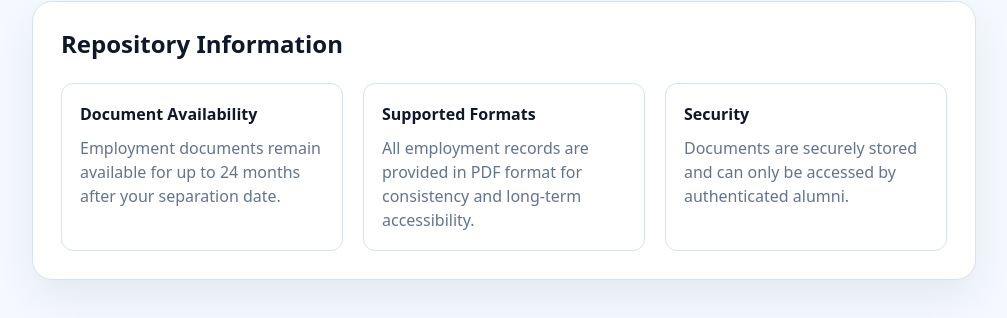
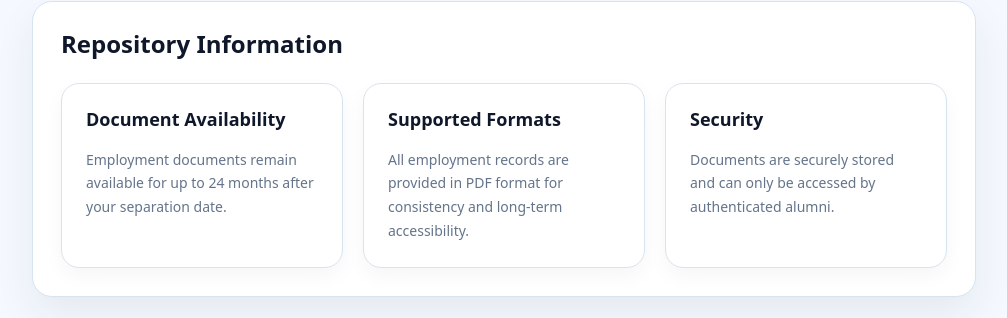
Before and after one commit to yashaswini-cyber/palc-alumni-portal, a React (Vite) app in the folder palc-alumni-portal/: page /documents in a window 1280 px wide. Shown: the part 1844-2162 px from the top of the page, without its empty margins (272-1279 px from the left). Built offline with nearby package versions, Linux system fonts and the light colour scheme; no server answers.

Commit message:
Added hover effects to Info Card reusable component and modified index.css.

```diff
--- a/palc-alumni-portal/src/index.css
+++ b/palc-alumni-portal/src/index.css
@@ -207,3 +207,17 @@ tbody tr:hover {
   border-color: #2563EB;
   box-shadow: 0 0 0 3px rgba(37, 99, 235, 0.15);
 }
+/*Enterprise Info Card Hover*/
+.info-card {
+  .info-card {
+  transition: border-color 240ms cubic-bezier(0.2, 0, 0, 1),
+              background-color 240ms cubic-bezier(0.2, 0, 0, 1);
+}
+  cursor: pointer;
+}
+
+.info-card.hoverable:hover {
+  transform: translateY(-4px);
+  border-color: var(--primary-color, #2563EB) !important;
+  box-shadow: 0 18px 36px rgba(37,99,235,0.18) !important;
+}
--- a/palc-alumni-portal/src/modules/documents/DocumentsPage.tsx
+++ b/palc-alumni-portal/src/modules/documents/DocumentsPage.tsx
@@ -4,6 +4,7 @@ import PageHeader from "../../shared/components/PageHeader";
 import SearchBar from "../../shared/components/SearchBar";
 import SectionCard from "../../shared/components/SectionCard";
 import StatusBadge from "../../shared/components/StatusBadge";
+import InfoCard from "../../shared/components/InfoCard";
 import DetailsModal from "../../shared/components/DetailsModal";
 import { COLORS } from "../../shared/theme/colors";
 import { useEffect, useMemo, useState } from "react";
@@ -239,23 +240,23 @@ export default function DocumentsPage() {
         </div>
       </SectionCard>
 
-      {/* Repository Information */}
-      <SectionCard title="Repository Information">
-        <div style={{ display: "grid", gridTemplateColumns: "repeat(auto-fit,minmax(260px,1fr))", gap: "20px" }}>
-          <div style={{ padding: "18px", border: `1px solid ${COLORS.border}`, borderRadius: "12px", background: COLORS.surface }}>
-            <div style={{ fontWeight: 700, marginBottom: "10px" }}>Document Availability</div>
-            <div style={{ color: COLORS.textSecondary }}>Employment documents remain available for up to 24 months after your separation date.</div>
-          </div>
-          <div style={{ padding: "18px", border: `1px solid ${COLORS.border}`, borderRadius: "12px", background: COLORS.surface }}>
-            <div style={{ fontWeight: 700, marginBottom: "10px" }}>Supported Formats</div>
-            <div style={{ color: COLORS.textSecondary }}>All employment records are provided in PDF format for consistency and long-term accessibility.</div>
-          </div>
-          <div style={{ padding: "18px", border: `1px solid ${COLORS.border}`, borderRadius: "12px", background: COLORS.surface }}>
-            <div style={{ fontWeight: 700, marginBottom: "10px" }}>Security</div>
-            <div style={{ color: COLORS.textSecondary }}>Documents are securely stored and can only be accessed by authenticated alumni.</div>
-          </div>
-        </div>
-      </SectionCard>
+  {/* Repository Information */}
+    <SectionCard title="Repository Information">
+      <div style={{ display: "grid", gridTemplateColumns: "repeat(auto-fit,minmax(260px,1fr))", gap: "20px" }}>
+    <InfoCard
+      hoverable
+      title="Document Availability"
+      subtitle="Employment documents remain available for up to 24 months after your separation date."/>
+    <InfoCard
+      hoverable
+      title="Supported Formats"
+      subtitle="All employment records are provided in PDF format for consistency and long-term accessibility."/>
+    <InfoCard
+      hoverable
+      title="Security"
+      subtitle="Documents are securely stored and can only be accessed by authenticated alumni."/>
+    </div>
+</SectionCard>
 
       {/* Recent Activity Section */}
       <SectionCard title="Recent Activity">
--- a/palc-alumni-portal/src/shared/components/InfoCard.tsx
+++ b/palc-alumni-portal/src/shared/components/InfoCard.tsx
@@ -6,6 +6,7 @@ type InfoCardProps = {
   subtitle: string;
   icon?: ReactNode;
   action?: ReactNode;
+  hoverable?: boolean;
 };
 
 export default function InfoCard({
@@ -13,18 +14,21 @@ export default function InfoCard({
   subtitle,
   icon,
   action,
+  hoverable = false,
 }: InfoCardProps) {
   return (
     <div
+      className={hoverable ? "info-card hoverable" : "info-card"}
       style={{
         background: "#FFFFFF",
         border: `1px solid ${COLORS.border}`,
         borderRadius: "18px",
         padding: "24px",
-        boxShadow: "0 10px 24px rgba(15,23,42,0.05)",
+        boxShadow: "0 8px 20px rgba(15,23,42,0.04)",
         display: "flex",
         flexDirection: "column",
         height: "100%",
+        transition: "border-color .18s ease, background-color .18s ease",
       }}
     >
       {icon && (
@@ -45,7 +49,7 @@ export default function InfoCard({
 
       <h3
         style={{
-          margin: 0,
+          margin: "0 0 8px",
           color: COLORS.text,
           fontSize: "18px",
           fontWeight: 700,
@@ -56,9 +60,11 @@ export default function InfoCard({
 
       <p
         style={{
-          marginTop: "12px",
+          margin: 0,
+          marginTop: "8px",
           color: COLORS.textSecondary,
-          lineHeight: 1.6,
+          lineHeight: 1.7,
+          fontSize: "14px",
           flex: 1,
         }}
       >
@@ -66,11 +72,7 @@ export default function InfoCard({
       </p>
 
       {action && (
-        <div
-          style={{
-            marginTop: "24px",
-          }}
-        >
+        <div style={{ marginTop: "24px" }}>
           {action}
         </div>
       )}
--- a/palc-alumni-portal/src/shared/components/StatsCard.tsx
+++ b/palc-alumni-portal/src/shared/components/StatsCard.tsx
@@ -61,7 +61,7 @@ export default function StatsCard({
             style={{
               margin: "12px 0 6px",
               color: accentColor,
-              fontSize: "34px",
+              fontSize: "26px",
               lineHeight: 1,
             }}
           >
```
